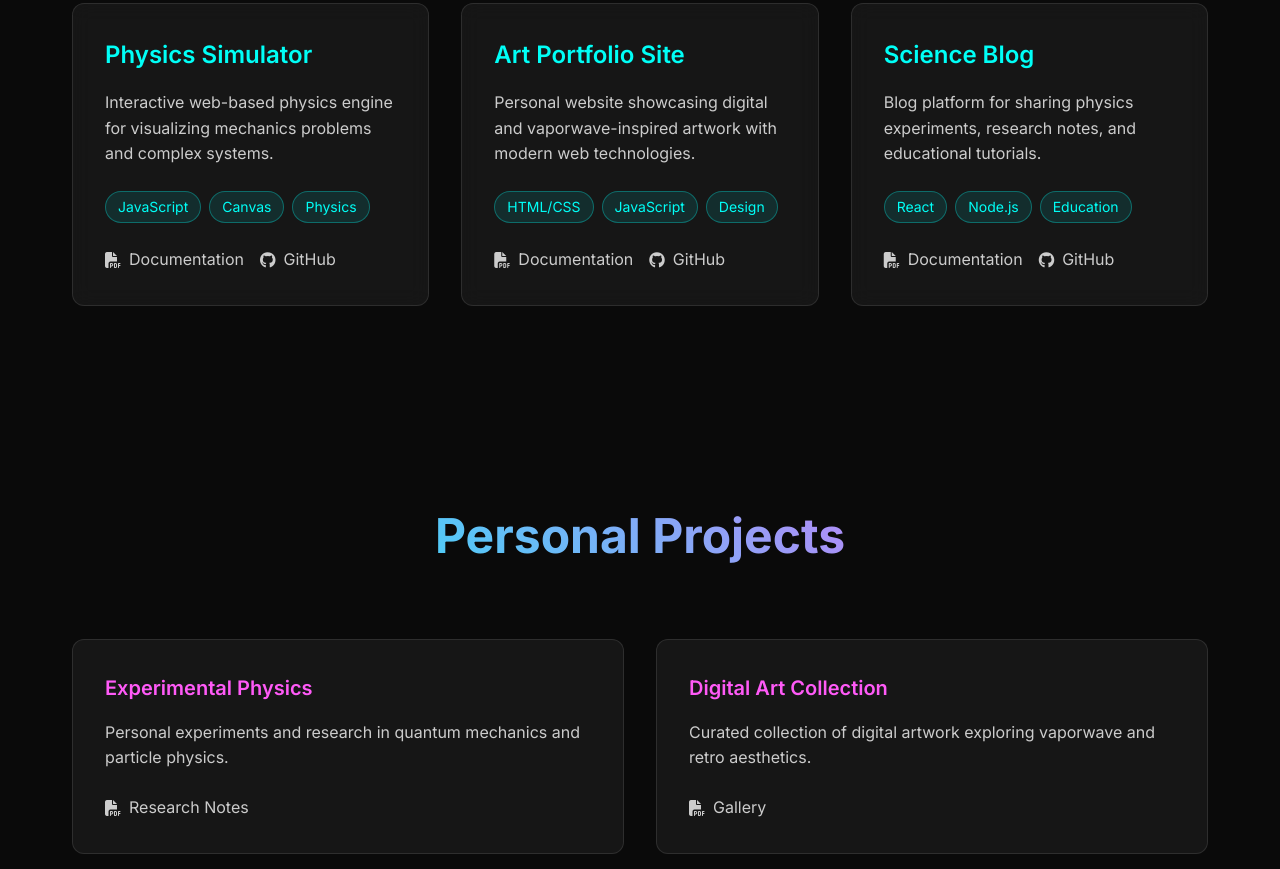
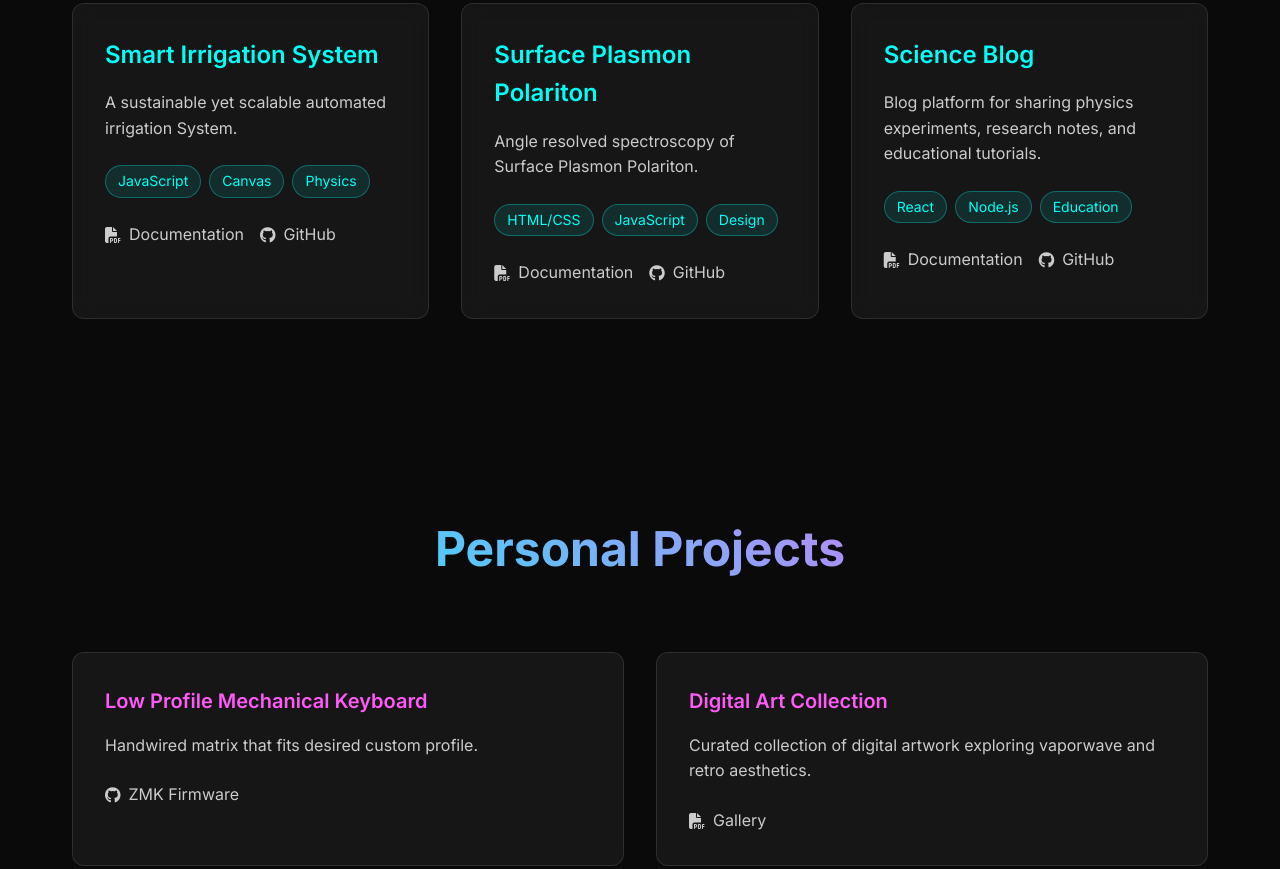
Before and after one commit to Napier1192/napier1192.github.io, a plain HTML site: page index.html in a window 1280 px wide. Shown: the part 1034-1903 px from the top of the page. Drawn offline with nearby package versions, Linux system fonts and the light colour scheme.

Commit message:
portfolio

```diff
--- a/index.html
+++ b/index.html
@@ -48,18 +48,18 @@
       <div class="projects-grid">
         <div class="project-card">
           <div class="project-content">
-            <h3>Physics Simulator</h3>
-            <p>Interactive web-based physics engine for visualizing mechanics problems and complex systems.</p>
+            <h3>Smart Irrigation System</h3>
+            <p>A sustainable yet scalable automated irrigation System.</p>
             <div class="project-tech">
               <span class="tech-tag">JavaScript</span>
               <span class="tech-tag">Canvas</span>
               <span class="tech-tag">Physics</span>
             </div>
             <div class="project-links">
-              <a href="pdfs/physics_simulator.pdf" target="_blank" class="project-link">
+              <a href="pdfs/sis_report.pdf" target="_blank" class="project-link">
                 <i class="fas fa-file-pdf"></i> Documentation
               </a>
-              <a href="https://github.com/napier1192/physics-simulator" target="_blank" class="project-link">
+              <a href="https://github.com/napier1192/Smart-Irrigation-System" target="_blank" class="project-link">
                 <i class="fab fa-github"></i> GitHub
               </a>
             </div>
@@ -68,8 +68,8 @@
 
         <div class="project-card">
           <div class="project-content">
-            <h3>Art Portfolio Site</h3>
-            <p>Personal website showcasing digital and vaporwave-inspired artwork with modern web technologies.</p>
+            <h3>Surface Plasmon Polariton</h3>
+            <p>Angle resolved spectroscopy of Surface Plasmon Polariton.</p>
             <div class="project-tech">
               <span class="tech-tag">HTML/CSS</span>
               <span class="tech-tag">JavaScript</span>
@@ -96,10 +96,10 @@
               <span class="tech-tag">Education</span>
             </div>
             <div class="project-links">
-              <a href="pdfs/science_blog.pdf" target="_blank" class="project-link">
+              <a href="pdfs/sis_report.pdf" target="_blank" class="project-link">
                 <i class="fas fa-file-pdf"></i> Documentation
               </a>
-              <a href="https://github.com/napier1192/science-blog" target="_blank" class="project-link">
+              <a href="https://github.com/Napier1192/Smart-Irrigation-System" target="_blank" class="project-link">
                 <i class="fab fa-github"></i> GitHub
               </a>
             </div>
@@ -115,10 +115,10 @@
       <h2 class="section-title">Personal Projects</h2>
       <div class="personal-projects">
         <div class="personal-project">
-          <h3>Experimental Physics</h3>
-          <p>Personal experiments and research in quantum mechanics and particle physics.</p>
-          <a href="pdfs/experimental_physics.pdf" target="_blank" class="project-link">
-            <i class="fas fa-file-pdf"></i> Research Notes
+          <h3>Low Profile Mechanical Keyboard</h3>
+          <p>Handwired matrix that fits desired custom profile.</p>
+          <a href="https://github.com/Napier1192/zmk-config-mykeeb" target="_blank" class="project-link">
+            <i class="fab fa-github"></i> ZMK Firmware
           </a>
         </div>
 
@@ -181,14 +181,14 @@
       <div class="video-grid">
         <div class="video-card">
           <div class="video-container">
-            <iframe src="https://www.youtube.com/embed/VIDEO_ID_1"
+            <iframe src="https://www.youtube.com/watch?v=Iyia_TwPAMg&t=2s"
                     title="Physics Tutorial"
                     frameborder="0"
                     allow="accelerometer; autoplay; clipboard-write; encrypted-media; gyroscope; picture-in-picture"
                     allowfullscreen></iframe>
           </div>
           <div class="video-info">
-            <h3>Physics Tutorial Series</h3>
+            <h3>Smart Irrigation System</h3>
             <p>Educational content on mechanics and quantum physics</p>
           </div>
         </div>
```
Also changed, not shown: 3 other files.
